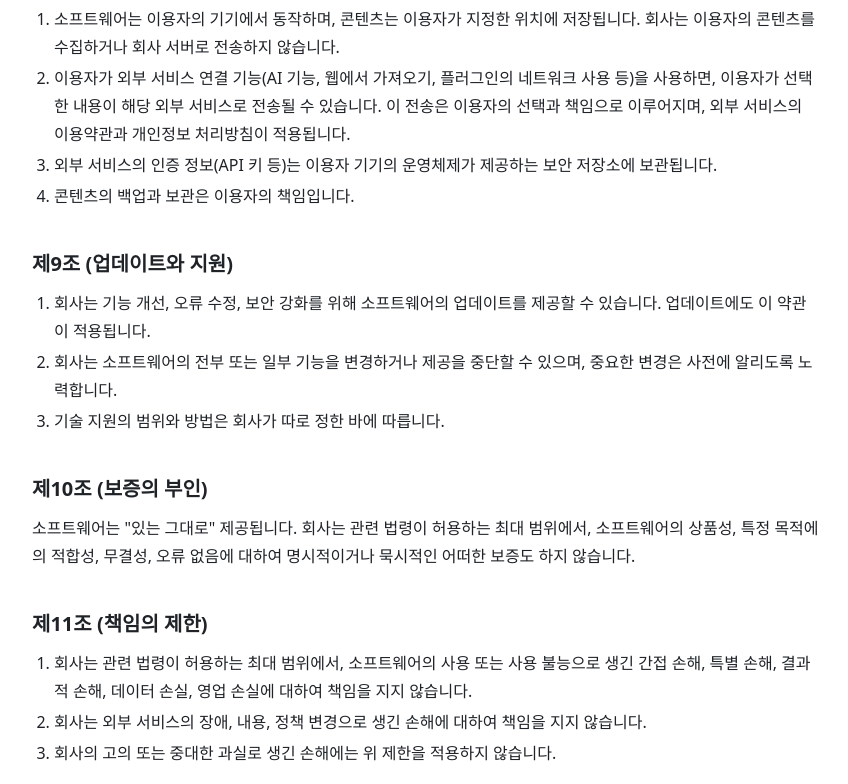
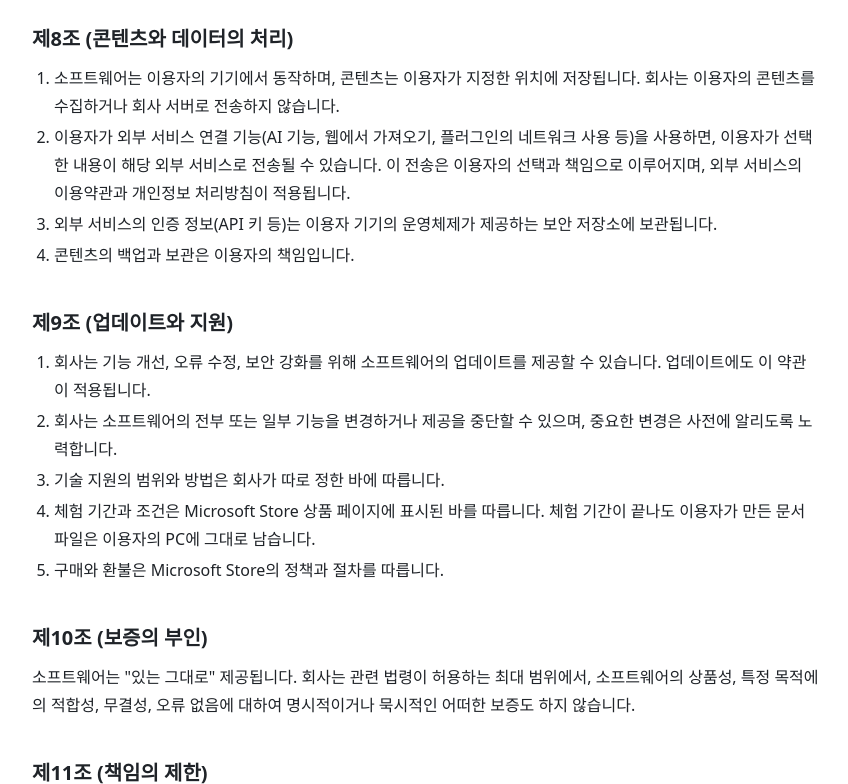
Before and after one commit to civilian7/mdstudio, a plain HTML site: page terms.html in a window 1280 px wide. Shown: the part 1672-2456 px from the top of the page, without its empty margins (214-1062 px from the left). Drawn offline with Linux system fonts and the light colour scheme.

Commit message:
사이트 약관: 체험·구매·환불 조항 추가
Co-Authored-By: Claude Sonnet 5.5 <noreply@anthropic.com>

```diff
--- a/terms.html
+++ b/terms.html
@@ -43,6 +43,7 @@
 <li>회사는 이용자에게 이 약관을 지키는 조건으로 소프트웨어를 설치하고 사용할 수 있는 비독점적이고 양도할 수 없는 사용권을 부여합니다.</li>
 <li>사용권의 범위(사용 기기 수, 상업적 이용 여부, 유효 기간 등)는 회사가 소프트웨어를 제공할 때 따로 정한 조건이 있으면 그 조건을 따릅니다.</li>
 <li>이 약관에서 명시적으로 부여하지 않은 권리는 모두 회사에 남습니다.</li>
+<li>Microsoft Store를 통해 구매한 사용권의 범위(설치할 수 있는 기기 수 등)는 Microsoft Store의 이용 조건을 따릅니다.</li>
 </ol>
 
 <h2>제5조 (이용자의 의무와 제한)</h2>
@@ -77,6 +78,8 @@
 <li>회사는 기능 개선, 오류 수정, 보안 강화를 위해 소프트웨어의 업데이트를 제공할 수 있습니다. 업데이트에도 이 약관이 적용됩니다.</li>
 <li>회사는 소프트웨어의 전부 또는 일부 기능을 변경하거나 제공을 중단할 수 있으며, 중요한 변경은 사전에 알리도록 노력합니다.</li>
 <li>기술 지원의 범위와 방법은 회사가 따로 정한 바에 따릅니다.</li>
+<li>체험 기간과 조건은 Microsoft Store 상품 페이지에 표시된 바를 따릅니다. 체험 기간이 끝나도 이용자가 만든 문서 파일은 이용자의 PC에 그대로 남습니다.</li>
+<li>구매와 환불은 Microsoft Store의 정책과 절차를 따릅니다.</li>
 </ol>
 
 <h2>제10조 (보증의 부인)</h2>
```
